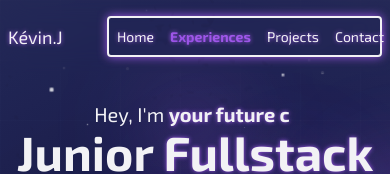
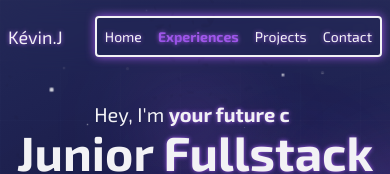
Before and after one commit to kevjaul/portfolio, a React (Vite) app: page / in a window 390 px wide. Shown: the top 174 px of the page. Built offline with nearby package versions, Linux system fonts and the light colour scheme.

Commit message:
fix(experienceSection): fix Card width to disable horizontal scroll

```diff
--- a/src/components/Header.tsx
+++ b/src/components/Header.tsx
@@ -84,7 +84,7 @@ function Header() {
             <p className="lg:text-4xl md:text-xl text-lg highlight">Kévin.J</p>
           </div>
           <div
-            className={`${scrolled ? "lg:w-1/3" : "lg:w-1/2"} w-[stretch] flex flex-row justify-between border-2 border-white rounded sm:mx-3 shadow-[0_0_10px_rgba(168,85,247,0.95)] min-w-[275px] transition-all duration-300`}
+            className={`${scrolled ? "lg:w-1/3" : "lg:w-1/2"} w-[stretch] flex flex-row justify-between border-2 border-white rounded sm:mx-3 shadow-[0_0_10px_rgba(168,85,247,0.95)] transition-all duration-300`}
           >
             {headerTabs.map((tab) => {
               const id = tab.toLowerCase();
--- a/src/components/SectionExperiences.tsx
+++ b/src/components/SectionExperiences.tsx
@@ -251,7 +251,7 @@ function SectionExperiences() {
                 const state = i <= activeCard;
                 const isCurrentCard = i === activeCard;
                 return (
-                  <div className="relative w-full flex flex-row gap-4 mb-5 sm:ml-[10%] ml-[3%]">
+                  <div className="relative w-auto flex flex-row gap-4 mb-5 sm:ml-[10%] ml-[3%]">
                     <div className="flex flex-col items-center flex-shrink-0">
                       <div
                         className={`w-4 h-4 rounded-full mt-2 transition-all duration-300
--- a/src/components/animations/FloatingIcons.tsx
+++ b/src/components/animations/FloatingIcons.tsx
@@ -64,7 +64,7 @@ function FloatingIcons({ techs }: Props) {
           pos.x = maxX;
           vel.x *= -1;
         }
-        if (pos.x <= 0) {
+        if (pos.y <= 0) {
           pos.y = 0;
           vel.y *= -1;
         }
```
